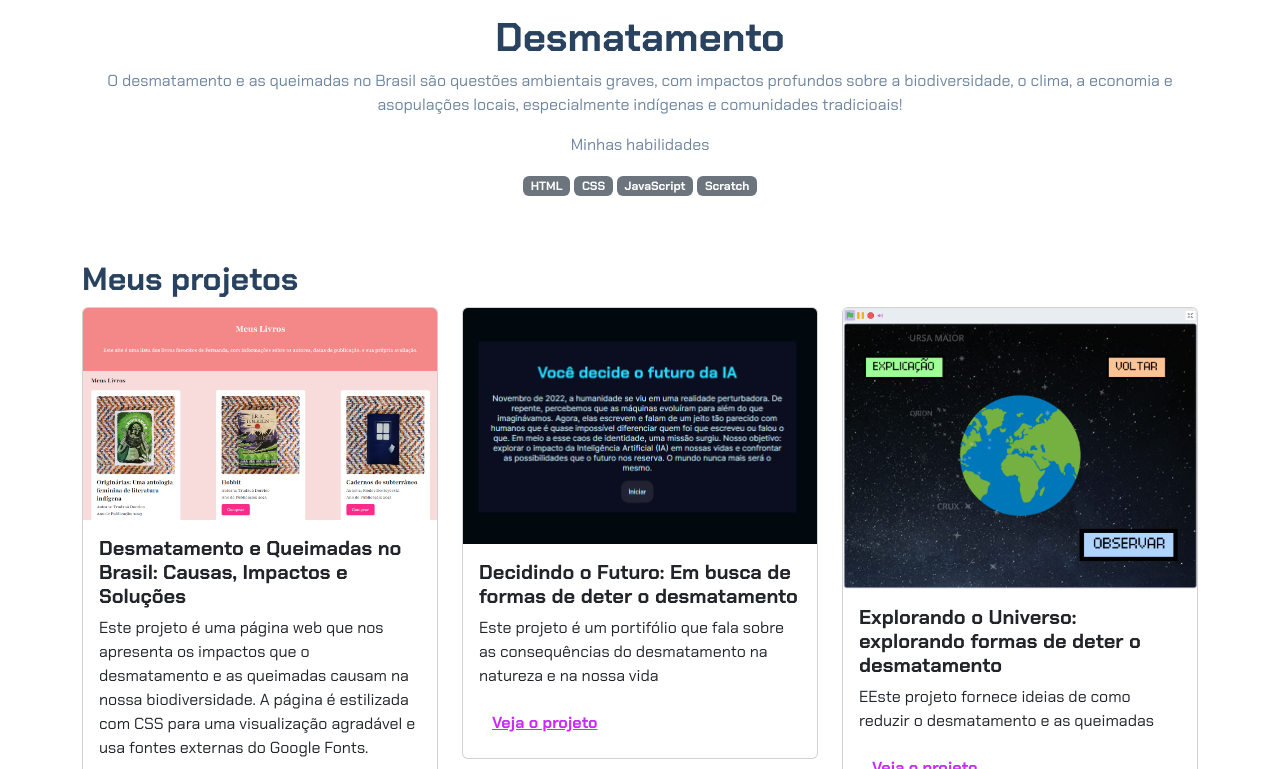
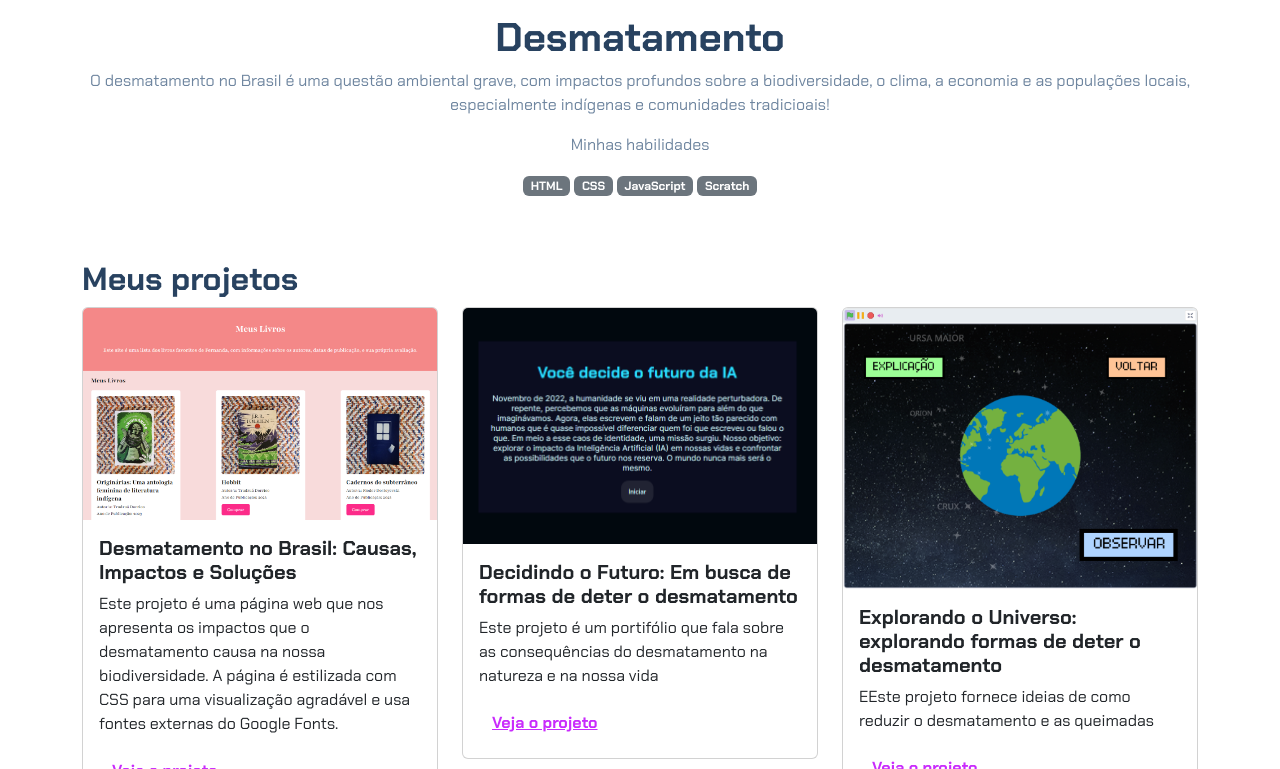
Before and after one commit to mr0204/agrinhho-2025, a plain HTML site: page index.html in a window 1280 px wide. Shown: the part 183-952 px from the top of the page. Drawn offline with nearby package versions, Linux system fonts and the light colour scheme.

Commit message:
Update index.html

```diff
--- a/index.html
+++ b/index.html
@@ -16,7 +16,7 @@
             srcset="">
         <p class="lead">Eu sou Maria Rita_</p>
         <h1>Desmatamento</h1>
-        <p>O desmatamento e as queimadas no Brasil são questões ambientais graves, com impactos profundos sobre a biodiversidade, o clima, a economia e asopulações locais, especialmente indígenas e comunidades tradicioais!</p>
+        <p>O desmatamento no Brasil é uma questão ambiental grave, com impactos profundos sobre a biodiversidade, o clima, a economia e as populações locais, especialmente indígenas e comunidades tradicioais!</p>
         <p>Minhas habilidades</p>
         <div>
             <p class="badge bg-secondary">HTML</p>
@@ -33,8 +33,8 @@
                 <div class="card">
                     <img src="img/projeto-1.png" class="card-img-top" alt="Imagem do projeto de biblioteca virtual">
                     <div class="card-body">
-                        <h5 class="card-title">Desmatamento e Queimadas no Brasil: Causas, Impactos e Soluções</h5>
-                        <p class="card-text">Este projeto é uma página web que nos apresenta os impactos que o desmatamento e as queimadas causam na nossa biodiversidade. A página é estilizada com CSS para uma visualização agradável e usa fontes
+                        <h5 class="card-title">Desmatamento no Brasil: Causas, Impactos e Soluções</h5>
+                        <p class="card-text">Este projeto é uma página web que nos apresenta os impactos que o desmatamento causa na nossa biodiversidade. A página é estilizada com CSS para uma visualização agradável e usa fontes
                             externas do Google Fonts.
                         </p>
                         <button type="button" class="btn btn-link" data-bs-toggle="modal" data-bs-target="#modal1">Veja
```
